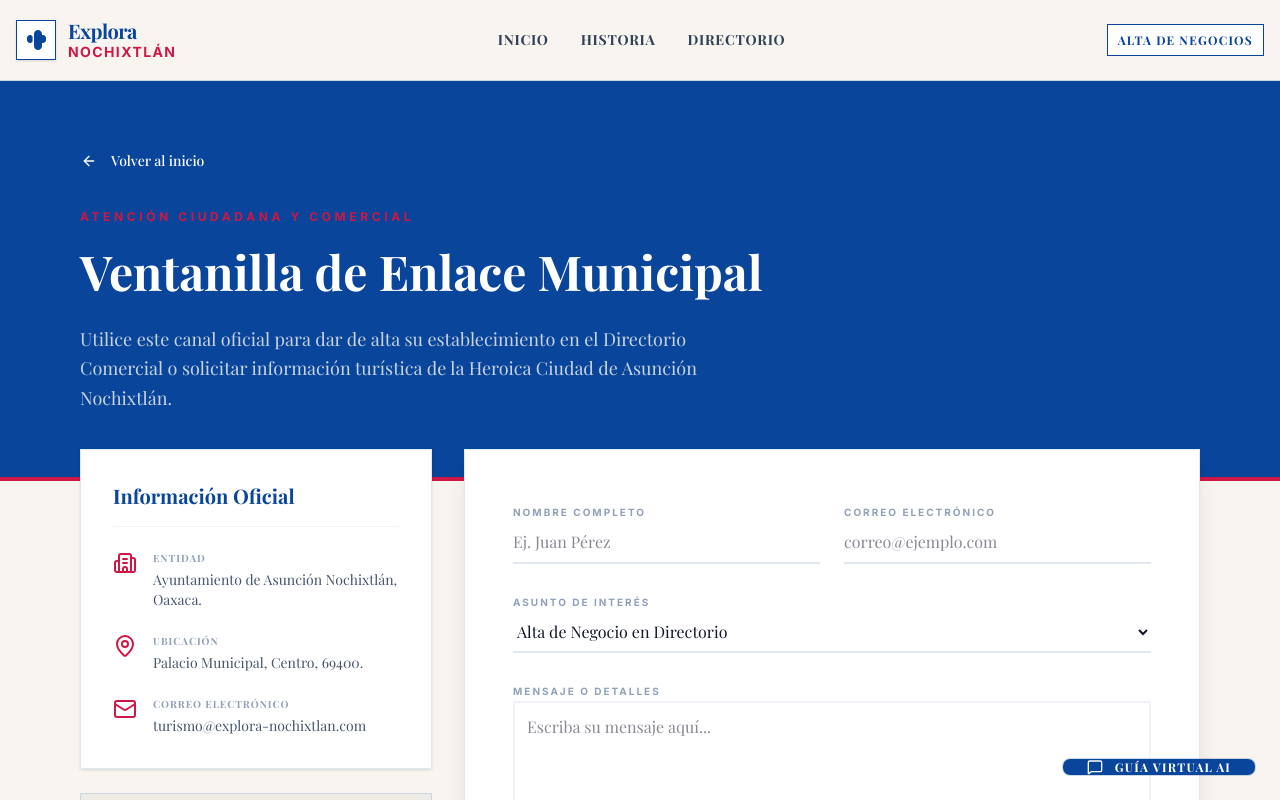
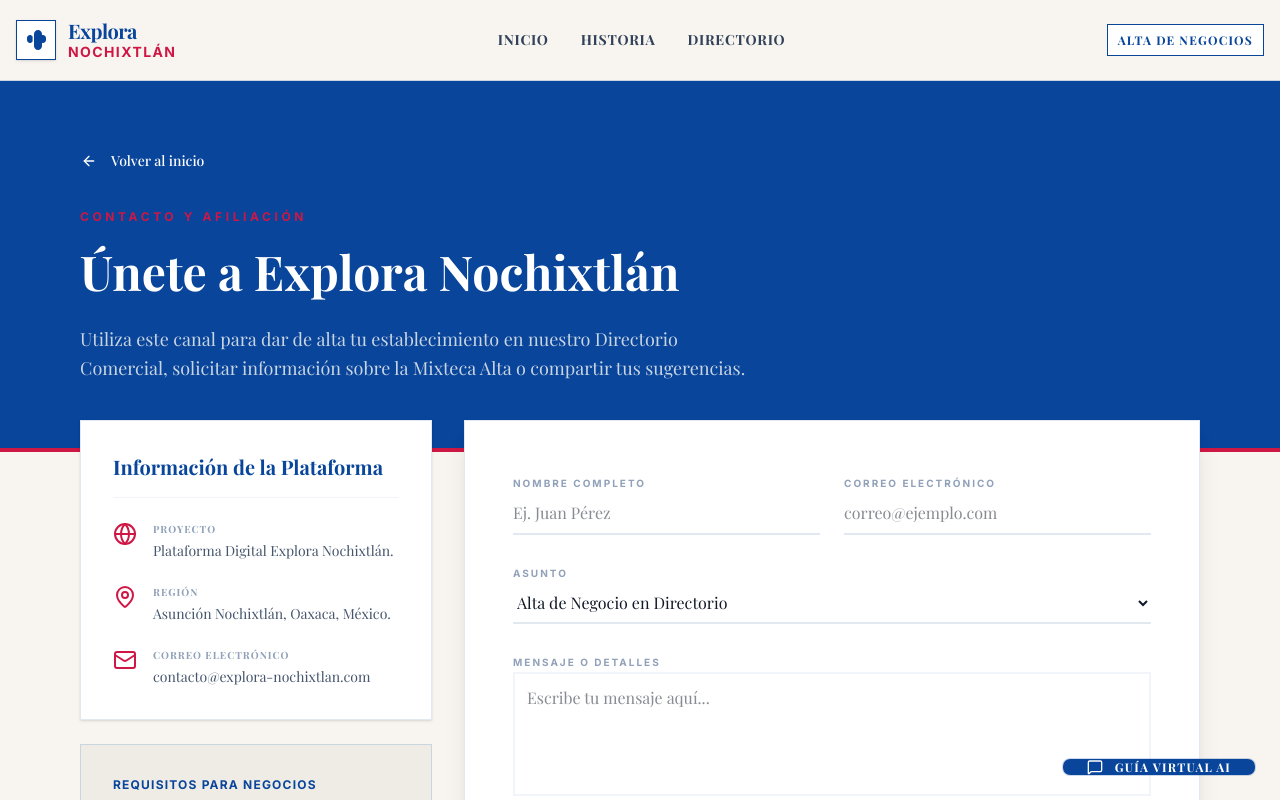
Before and after one commit to MarcosGHernandezCruz/turismo_nochixtlan, a Next.js app: page /contacto in a window 1280 px wide. Shown: the top 800 px of the page. Built offline with nearby package versions, Linux system fonts and the light colour scheme; a web font is replaced by a local one.

Commit message:
correcion formulario

```diff
--- a/src/app/contacto/page.tsx
+++ b/src/app/contacto/page.tsx
@@ -1,5 +1,5 @@
 import Link from "next/link";
-import { ArrowLeft, Building2, Mail, MapPin } from "lucide-react";
+import { ArrowLeft, Globe, Mail, MapPin } from "lucide-react";
 import { Button } from "@/components/ui/button";
 import FormularioContacto from "@/components/shared/FormularioContacto";
 
@@ -7,7 +7,7 @@ export default function ContactoPage() {
   return (
     <div className="min-h-screen bg-[#F8F5F0] pb-24">
 
-      {/* Hero Institucional */}
+      {/* Hero Independiente */}
       <div className="bg-primary text-white py-16 border-b-4 border-accent">
         <div className="container mx-auto px-4 max-w-6xl">
           <Link href="/">
@@ -16,13 +16,13 @@ export default function ContactoPage() {
             </Button>
           </Link>
           <span className="text-accent font-bold tracking-[0.3em] uppercase mb-4 block text-xs">
-            Atención Ciudadana y Comercial
+            Contacto y Afiliación
           </span>
           <h1 className="text-4xl md:text-5xl font-serif font-bold mb-6 leading-tight">
-            Ventanilla de Enlace Municipal
+            Únete a Explora Nochixtlán
           </h1>
           <p className="text-slate-300 font-serif max-w-2xl text-lg leading-relaxed">
-            Utilice este canal oficial para dar de alta su establecimiento en el Directorio Comercial o solicitar información turística de la Heroica Ciudad de Asunción Nochixtlán.
+            Utiliza este canal para dar de alta tu establecimiento en nuestro Directorio Comercial, solicitar información sobre la Mixteca Alta o compartir tus sugerencias.
           </p>
         </div>
       </div>
@@ -34,23 +34,23 @@ export default function ContactoPage() {
           <div className="lg:col-span-1 space-y-6">
             <div className="bg-white border border-slate-200 shadow-sm p-8 rounded-none">
               <h3 className="font-serif font-bold text-primary text-xl mb-6 border-b border-slate-100 pb-4">
-                Información Oficial
+                Información de la Plataforma
               </h3>
 
               <div className="space-y-6">
                 <div className="flex items-start gap-4 text-slate-600 font-serif">
-                  <Building2 size={24} className="text-accent shrink-0" />
+                  <Globe size={24} className="text-accent shrink-0" />
                   <div>
-                    <span className="block text-[10px] font-bold text-slate-400 uppercase tracking-widest mb-1">Entidad</span>
-                    <p className="text-sm">Ayuntamiento de Asunción Nochixtlán, Oaxaca.</p>
+                    <span className="block text-[10px] font-bold text-slate-400 uppercase tracking-widest mb-1">Proyecto</span>
+                    <p className="text-sm">Plataforma Digital Explora Nochixtlán.</p>
                   </div>
                 </div>
 
                 <div className="flex items-start gap-4 text-slate-600 font-serif">
                   <MapPin size={24} className="text-accent shrink-0" />
                   <div>
-                    <span className="block text-[10px] font-bold text-slate-400 uppercase tracking-widest mb-1">Ubicación</span>
-                    <p className="text-sm">Palacio Municipal, Centro, 69400.</p>
+                    <span className="block text-[10px] font-bold text-slate-400 uppercase tracking-widest mb-1">Región</span>
+                    <p className="text-sm">Asunción Nochixtlán, Oaxaca, México.</p>
                   </div>
                 </div>
 
@@ -58,24 +58,23 @@ export default function ContactoPage() {
                   <Mail size={24} className="text-accent shrink-0" />
                   <div>
                     <span className="block text-[10px] font-bold text-slate-400 uppercase tracking-widest mb-1">Correo Electrónico</span>
-                    <p className="text-sm">turismo@explora-nochixtlan.com</p>
+                    <p className="text-sm">contacto@explora-nochixtlan.com</p>
                   </div>
                 </div>
               </div>
             </div>
 
             <div className="bg-[#EFECE6] border border-slate-300 p-8 rounded-none">
-              <h4 className="font-bold text-xs uppercase tracking-widest text-primary mb-3">Requisitos para Alta de Negocios</h4>
+              <h4 className="font-bold text-xs uppercase tracking-widest text-primary mb-3">Requisitos para Negocios</h4>
               <ul className="space-y-2 text-sm font-serif text-slate-700 list-disc pl-4">
                 <li>Nombre comercial del establecimiento.</li>
                 <li>Dirección exacta.</li>
                 <li>Horarios de atención.</li>
-                <li>Fotografía de la fachada (se solicitará por correo).</li>
+                <li>Fotografía o logo (se solicitará por correo).</li>
               </ul>
             </div>
           </div>
 
-          {/* Columna Principal: El Formulario que creamos */}
           <div className="lg:col-span-2">
             <FormularioContacto />
           </div>
--- a/src/components/shared/FormularioContacto.tsx
+++ b/src/components/shared/FormularioContacto.tsx
@@ -6,7 +6,6 @@ import { Send, CheckCircle, AlertTriangle } from 'lucide-react';
 export default function FormularioContacto() {
   const [status, setStatus] = useState<'idle' | 'loading' | 'success' | 'error'>('idle');
 
-  // SUSTITUYE ESTA URL CON TU ENDPOINT DE FORMSPREE
   const FORMSPREE_ENDPOINT = "https://formspree.io/f/xgorlyda";
 
   const handleSubmit = async (e: React.FormEvent<HTMLFormElement>) => {
@@ -41,9 +40,9 @@ export default function FormularioContacto() {
       <div className="bg-white p-12 border-2 border-primary text-center space-y-4 shadow-xl">
         <CheckCircle className="mx-auto text-accent" size={48} />
         <h3 className="text-2xl font-serif font-bold text-primary uppercase">¡Mensaje Enviado!</h3>
-        <p className="font-serif text-slate-600 mb-6">Hemos recibido su solicitud y la turnaremos al área correspondiente.</p>
+        <p className="font-serif text-slate-600 mb-6">Hemos recibido tu solicitud y nos pondremos en contacto pronto.</p>
         <Button onClick={() => setStatus('idle')} variant="outline" className="rounded-none border-primary text-primary hover:bg-primary hover:text-white font-serif uppercase tracking-widest text-xs">
-          Enviar otra solicitud
+          Enviar otro mensaje
         </Button>
       </div>
     );
@@ -71,21 +70,19 @@ export default function FormularioContacto() {
       </div>
 
       <div className="space-y-2">
-        <label className="text-[10px] font-bold uppercase tracking-[0.2em] text-slate-400">Asunto de interés</label>
+        <label className="text-[10px] font-bold uppercase tracking-[0.2em] text-slate-400">Asunto</label>
         <select name="asunto" className="w-full border-b-2 border-slate-200 focus:border-primary outline-none py-2 font-serif bg-transparent">
           <option>Alta de Negocio en Directorio</option>
           <option>Información Turística</option>
-          <option>Sugerencias Ciudadanas</option>
-          <option>Contacto Comercial</option>
+          <option>Contacto General</option>
         </select>
       </div>
 
       <div className="space-y-2">
         <label className="text-[10px] font-bold uppercase tracking-[0.2em] text-slate-400">Mensaje o Detalles</label>
-        <textarea name="mensaje" required rows={4} className="w-full border-2 border-slate-100 focus:border-primary outline-none p-3 font-serif resize-none" placeholder="Escriba su mensaje aquí..." />
+        <textarea name="mensaje" required rows={4} className="w-full border-2 border-slate-100 focus:border-primary outline-none p-3 font-serif resize-none" placeholder="Escribe tu mensaje aquí..." />
       </div>
 
-      {/* Campo oculto opcional para Formspree: Evita respuestas automáticas vacías al usuario */}
       <input type="hidden" name="_subject" value="Nuevo contacto desde Explora Nochixtlán" />
 
       <Button
@@ -93,7 +90,7 @@ export default function FormularioContacto() {
         disabled={status === 'loading'}
         className="w-full bg-primary hover:bg-primary/90 text-white rounded-none py-8 font-serif uppercase tracking-[0.3em] text-xs font-bold transition-all"
       >
-        {status === 'loading' ? 'Procesando Envío...' : <><Send size={16} className="mr-3" /> Enviar Solicitud Oficial</>}
+        {status === 'loading' ? 'Procesando Envío...' : <><Send size={16} className="mr-3" /> Enviar Solicitud</>}
       </Button>
     </form>
   );
```
